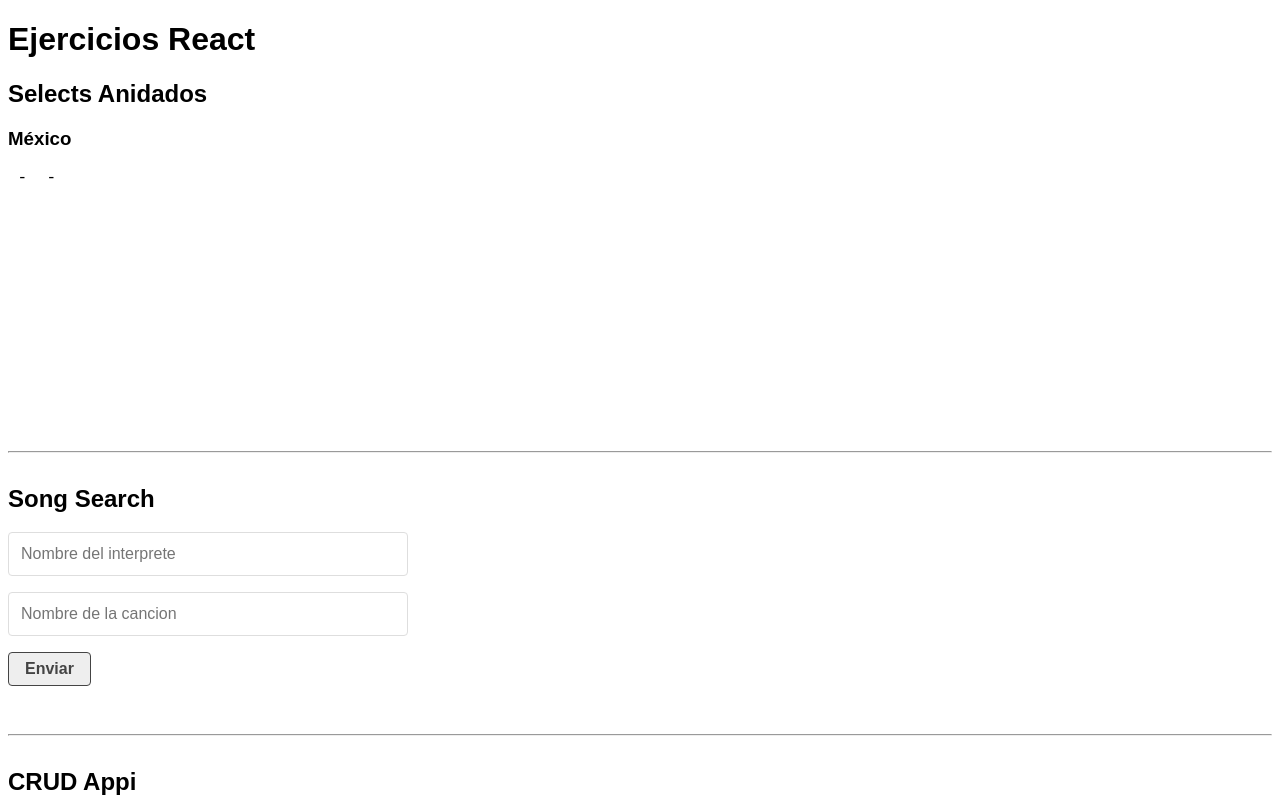
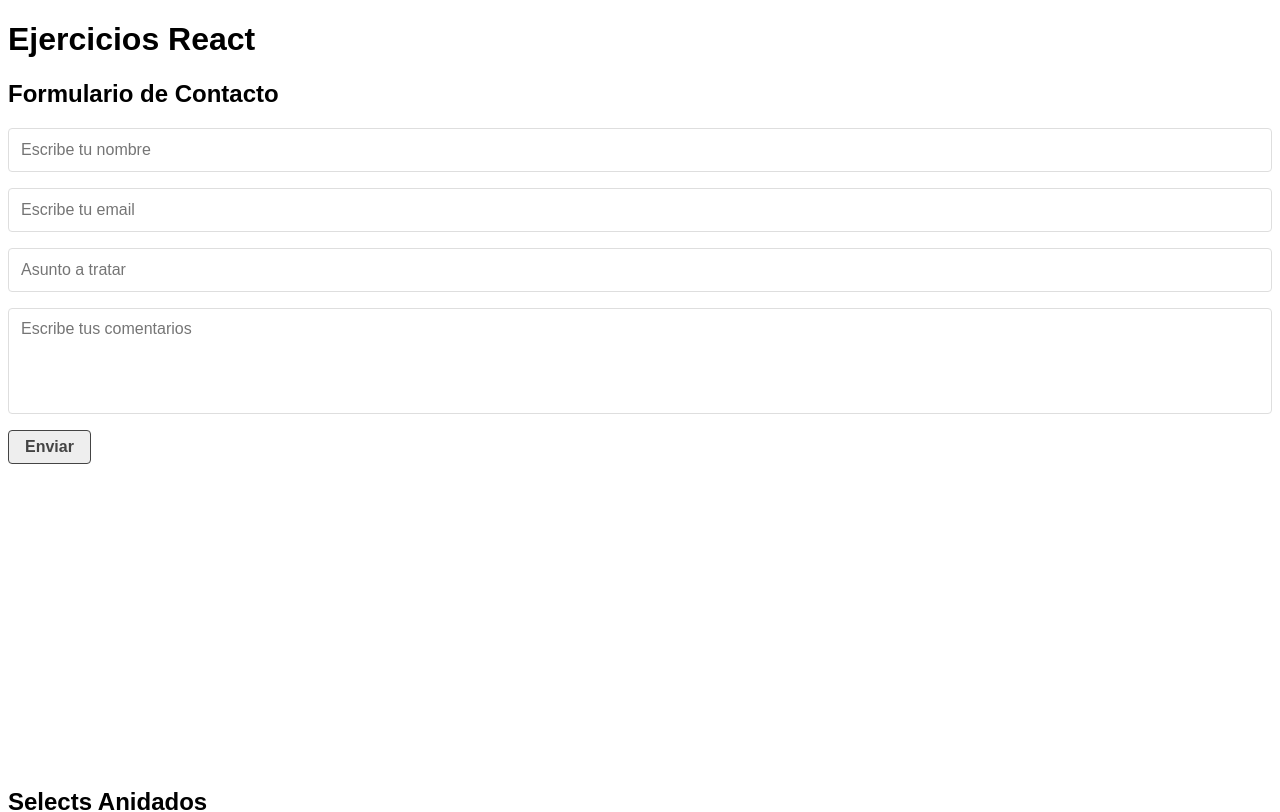
Before and after one commit to ezecriis/crud-es, a React (Create React App) app: page / in a window 1280 px wide. Shown: the top 812 px of the page. Built offline with nearby package versions, Linux system fonts and the light colour scheme; no server answers; data requests are answered from the project's data file.

Commit message:
Added the form with validations

```diff
--- a/src/App.js
+++ b/src/App.js
@@ -2,12 +2,30 @@
 import CrudApp from './components/CrudApp';
 import SongSearch from './components/SongSearch';
 import SelectsAnidados from './components/SelectsAnidados';
+import ContactForm from './components/ContactForm';
 import './index.css';
 
 function App() {
   return (
     <>
       <h1>Ejercicios React</h1>
+      <ContactForm />
+      <br />
+      <br />
+      <br />
+      <br />
+      <br />
+      <br />
+      <br />
+      <br />
+      <br />
+      <br />
+      <br />
+      <br />
+      <br />
+      <br />
+      <br />
+      <br />
       <SelectsAnidados />
       <br />
       <br />
--- /dev/null
+++ b/src/components/ContactForm.js
@@ -0,0 +1,114 @@
+import { useForm } from "../hooks/useForm";
+import Loader from "./Loader";
+import Message from "./Message";
+
+const initialForm = {
+  name: "",
+  email: "",
+  subject: "",
+  comments: "",
+};
+
+const validationsForm = (form) => {
+  let errors = {};
+  let regexName = /^[A-Za-zÑñÁáÉéÍíÓóÚúÜü\s]+$/;
+  let regexEmail = /^(\w+[/./-]?){1,}@[a-z]+[/.]\w{2,}$/;
+  let regexComments = /^.{1,255}$/;
+
+  if (!form.name.trim()) {
+    errors.name = "El campo 'Nombre' es requerido";
+  } else if (!regexName.test(form.name.trim())) {
+    errors.name = "El campo 'Nombre' solo acepta letras y espacios en blanco";
+  }
+
+  if (!form.email.trim()) {
+    errors.email = "El campo 'Email' es requerido";
+  } else if (!regexEmail.test(form.email.trim())) {
+    errors.email = "El campo 'Email' es incorrecto";
+  }
+
+  if (!form.subject.trim()) {
+    errors.subject = "El campo 'Asunto' es requerido";
+  }
+
+  if (!form.comments.trim()) {
+    errors.comments = "El campo 'Comentarios' es requerido";
+  } else if (!regexComments.test(form.comments.trim())) {
+    errors.comments = "El campo 'Comentario' no debe exceder los 255 caracteres";
+  }
+
+  return errors;
+};
+
+let styles = {
+  fontWeight: "bold",
+  color: "#dc3545",
+};
+
+const ContactForm = () => {
+  const {
+    form,
+    errors,
+    loading,
+    response,
+    handleChange,
+    handleBlur,
+    handleSubmit,
+  } = useForm(initialForm, validationsForm);
+
+  return (
+    <div>
+      <h2>Formulario de Contacto</h2>
+      <form onSubmit={handleSubmit}>
+        <input
+          type="text"
+          name="name"
+          placeholder="Escribe tu nombre"
+          onBlur={handleBlur}
+          onChange={handleChange}
+          value={form.name}
+          required
+        />
+        {errors.name && <p style={styles}>{errors.name}</p>}
+        <input
+          type="email"
+          name="email"
+          placeholder="Escribe tu email"
+          onBlur={handleBlur}
+          onChange={handleChange}
+          value={form.email}
+          required
+        />
+        {errors.email && <p style={styles}>{errors.email}</p>}
+        <input
+          type="text"
+          name="subject"
+          placeholder="Asunto a tratar"
+          onBlur={handleBlur}
+          onChange={handleChange}
+          value={form.subject}
+          required
+        />
+        {errors.subject && <p style={styles}>{errors.subject}</p>}
+        <textarea
+          name="comments"
+          cols="50"
+          rows="5"
+          placeholder="Escribe tus comentarios"
+          onBlur={handleBlur}
+          onChange={handleChange}
+          value={form.comments}
+          required
+        ></textarea>
+        {errors.comments && <p style={styles}>{errors.comments}</p>}
+        <input type="submit" value="Enviar" />
+      </form>
+      {loading && <Loader />}
+      {response && (
+        <Message msg="Los datos han sido enviados" bgColor="#198754" />
+      )}
+    </div>
+  );
+};
+
+export default ContactForm;
--- /dev/null
+++ b/src/hooks/useForm.js
@@ -0,0 +1,59 @@
+import { useState } from "react";
+import { helpHttp } from "../helpers/helpHttp";
+
+export const useForm = (initialForm, validateForm) => {
+  const [form, setForm] = useState(initialForm);
+  const [errors, setErrors] = useState({});
+  const [loading, setLoading] = useState(false);
+  const [response, setResponse] = useState(null);
+
+  const handleChange = (e) => {
+    const { name, value } = e.target;
+
+    setForm({
+      ...form,
+      [name]: value,
+    });
+  };
+
+  const handleBlur = (e) => {
+    handleChange(e);
+    setErrors(validateForm(form));
+  };
+
+  const handleSubmit = (e) => {
+    e.preventDefault();
+    setErrors(validateForm(form));
+
+    if (Object.keys(errors).length === 0) {
+      alert("Enviando formulario");
+      setLoading(true);
+      helpHttp()
+        .post("https://formsubmit.co/ajax/cr.ezequiel24@gmail.com", {
+          body: form,
+          headers: {
+            "content-type": "application/json",
+            Accept: "application/json",
+          },
+        })
+        .then((res) => {
+          setLoading(false);
+          setResponse(true);
+          setForm(initialForm);
+          setTimeout(() => setResponse(false), 5000);
+        });
+    } else {
+      return;
+    }
+  };
+
+  return {
+    form,
+    errors,
+    loading,
+    response,
+    handleChange,
+    handleBlur,
+    handleSubmit,
+  };
+};
```
